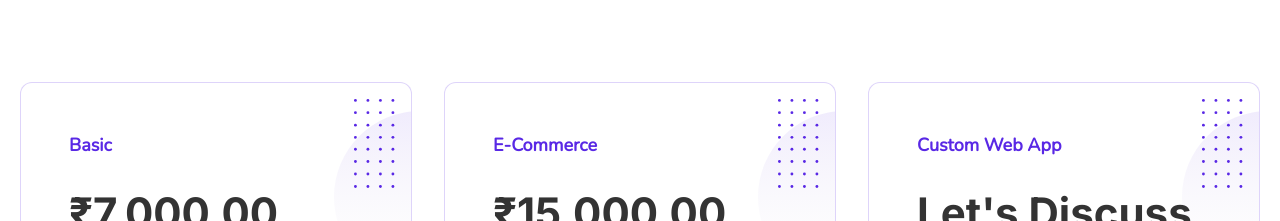
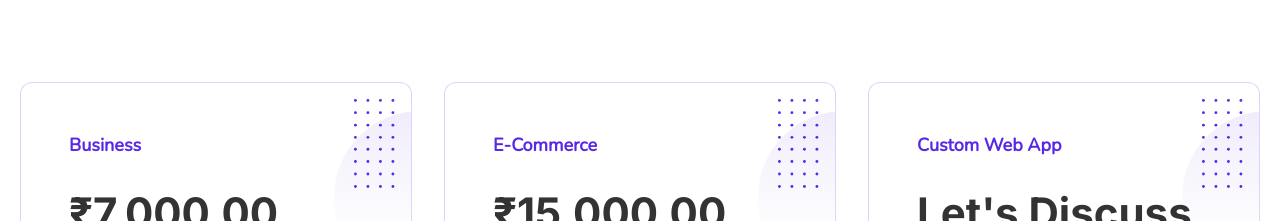
Before and after one commit to shivam-687/interlef-front, a Next.js app: page / in a window 1280 px wide. Shown: the part 5645-5866 px from the top of the page. Built offline with nearby package versions, Linux system fonts and the light colour scheme.

Commit message:
fix some text on pricing card

```diff
--- a/sections/PricingSection.tsx
+++ b/sections/PricingSection.tsx
@@ -29,7 +29,7 @@ const PricingSection = () => {
           </div>
           <div className="-mx-4 flex flex-wrap justify-center">
             <PricingCard
-            title="Basic"
+            title="Business"
             desc={`Our Business Site plan is perfect for small businesses looking to establish a professional online presence. `}
             price={7000}
             featureList={[
@@ -50,7 +50,7 @@ const PricingSection = () => {
               <b key={nanoid()} className='mt-5'>Note: GST @ 18% Applicable on All Purchase</b>
             ]}
             actionText='Book Now For FREE'
-            actionMessage='Hii there, I am looking for new E-Commerce Website. How we can proceed further...'
+            actionMessage='Hii there, I am looking for new Business Website. How we can proceed further...'
             />
             <PricingCard
             title="E-Commerce"
```
